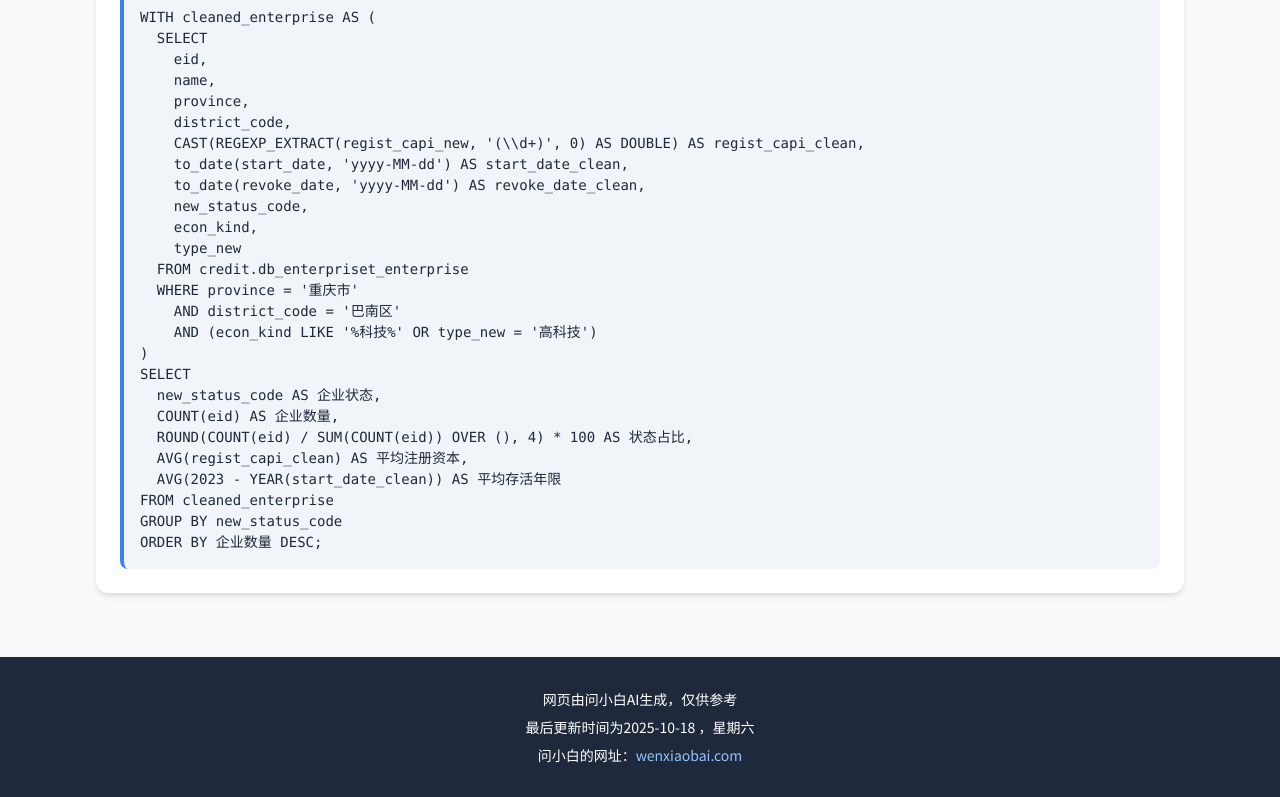
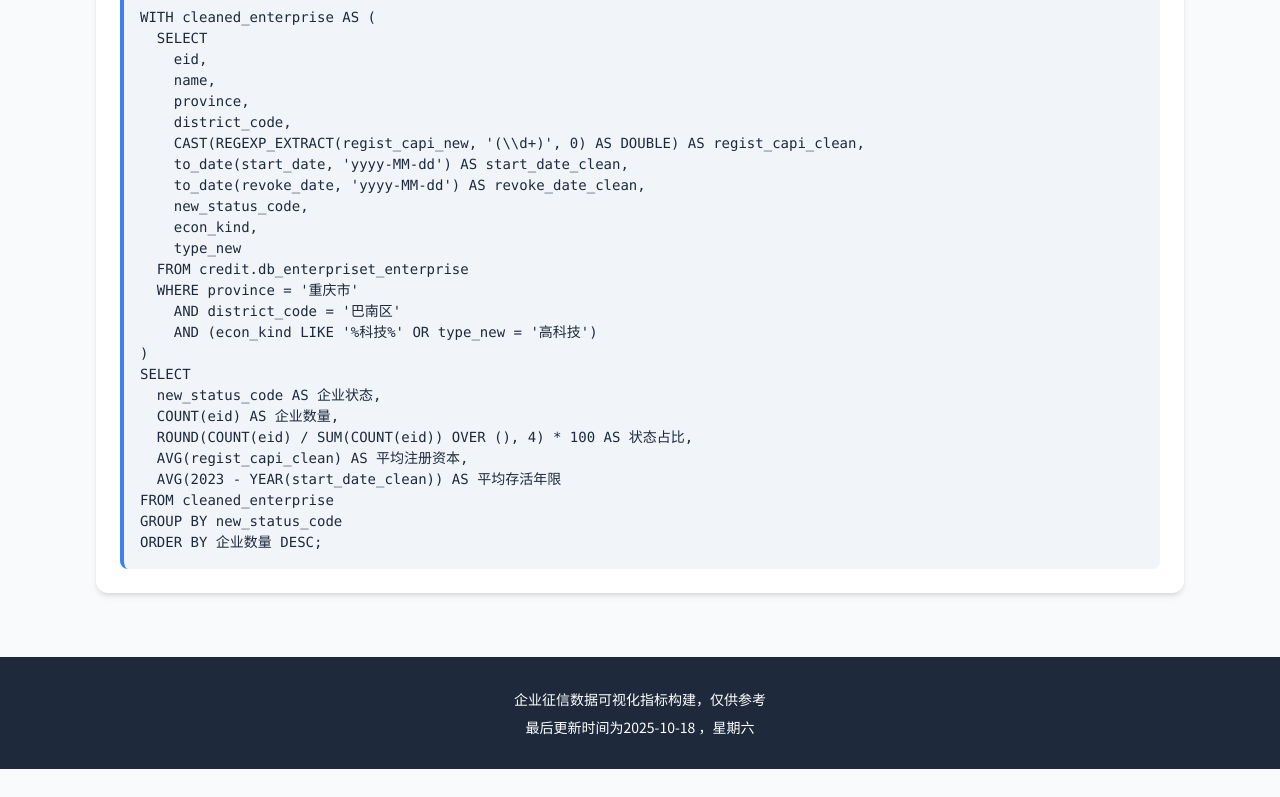
Before and after one commit to gandalf2014/memo-cqie, a plain HTML site: page index.html in a window 1280 px wide. Shown: the part 3367-4164 px from the top of the page. After the commit the page ends 4136 px from the top, so only its background shows below. Drawn offline with nearby package versions, Linux system fonts and the light colour scheme.

Commit message:
Update index.html

```diff
--- a/index.html
+++ b/index.html
@@ -294,9 +294,8 @@ ORDER BY 企业数量 DESC;</code></pre>
 
     <footer class="bg-slate-800 text-white py-8 px-4">
         <div class="max-w-6xl mx-auto text-center text-sm">
-            <p>网页由问小白AI生成，仅供参考</p>
+            <p>企业征信数据可视化指标构建，仅供参考</p>
             <p class="mt-2">最后更新时间为2025-10-18 ，星期六</p>
-            <p class="mt-2">问小白的网址：<a href="https://wenxiaobai.com" class="text-blue-300 hover:text-blue-100">wenxiaobai.com</a></p>
         </div>
     </footer>
 
```
